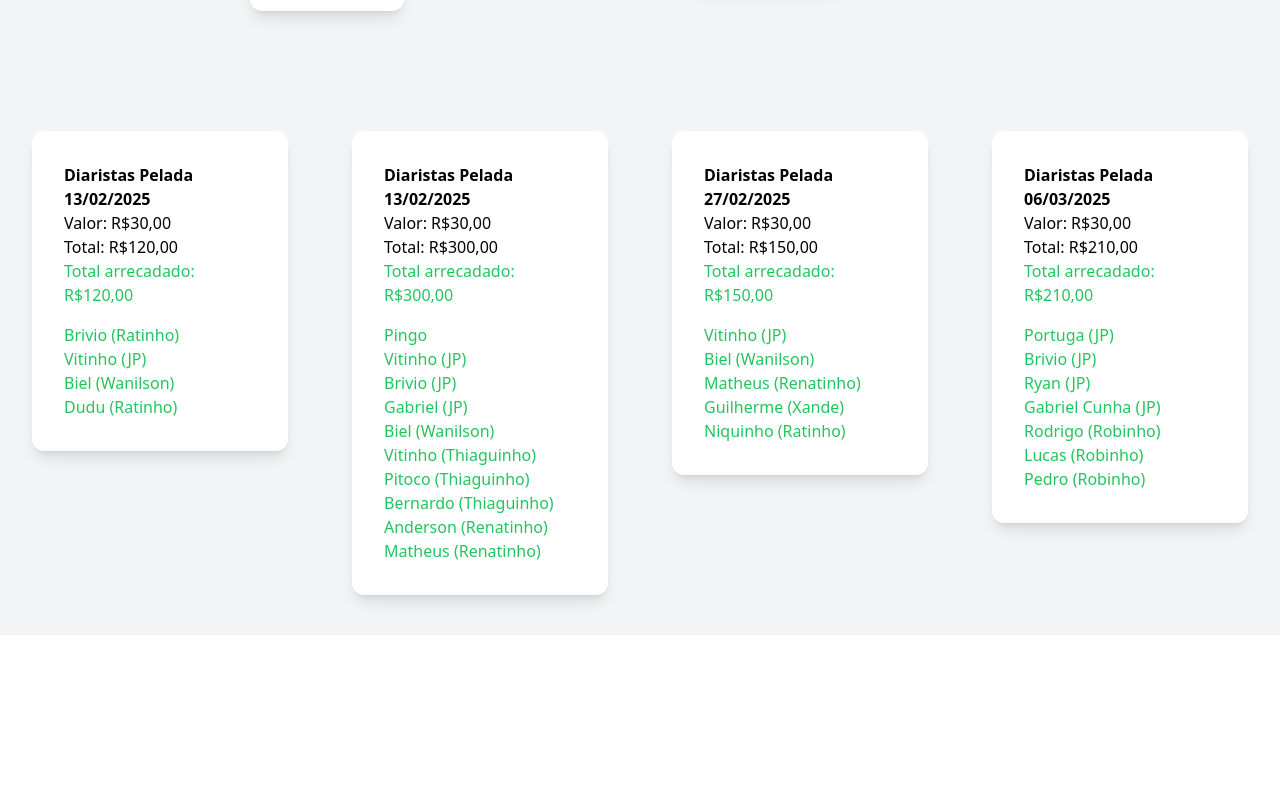
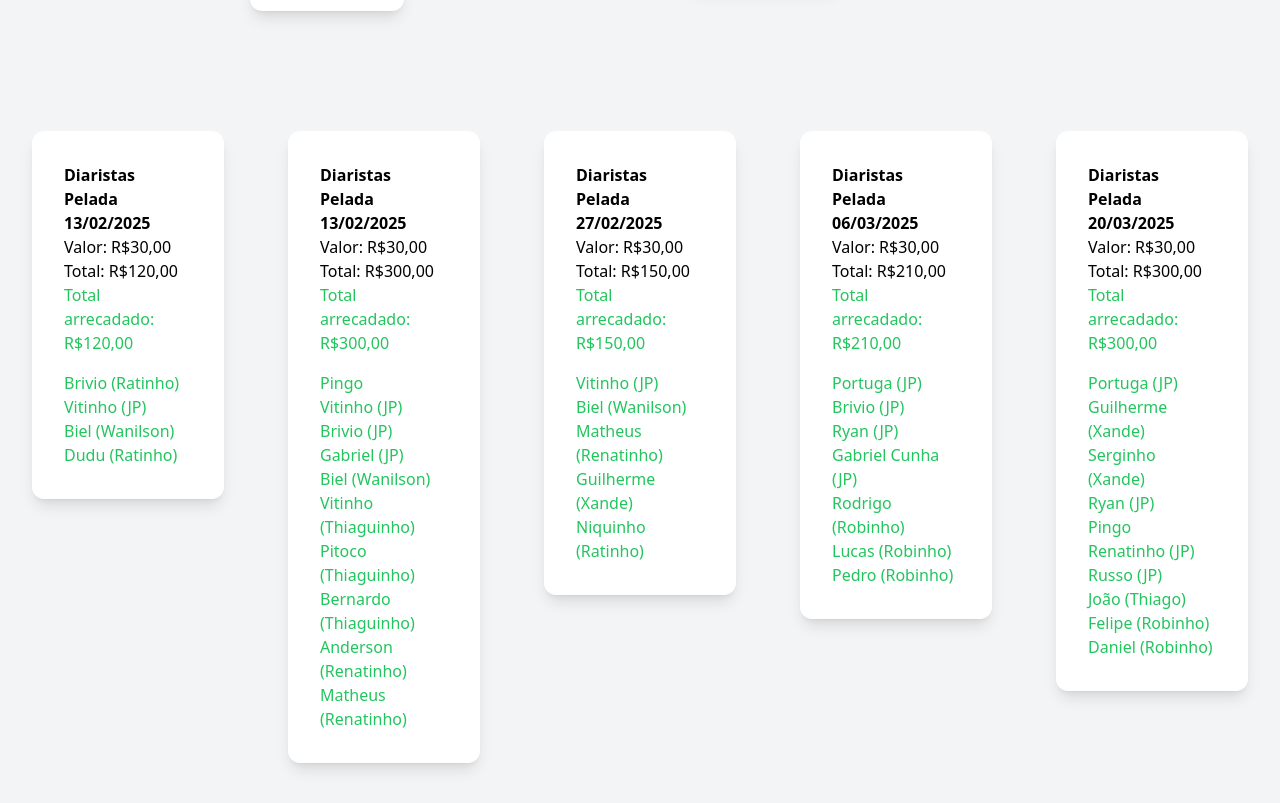
Before and after one commit to diogop2003/futebol, an Angular app in the folder pelada-front/: page /diaristas in a window 1280 px wide. Shown: the part 1755-2558 px from the top of the page. Before the commit the page ends 2390 px from the top, so only its background shows below. Built offline with nearby package versions, Linux system fonts and the light colour scheme.

Commit message:
fix valores

```diff
--- a/pelada-front/src/app/pages/diaristas/diaristas.component.html
+++ b/pelada-front/src/app/pages/diaristas/diaristas.component.html
@@ -302,5 +302,25 @@
                 <li class="text-green-500">Pedro (Robinho)</li>
             </ol>
         </div>
+        <div class="rounded-xl bg-white p-8 shadow-lg mx-8">
+            <h1 class="font-md font-bold">Diaristas Pelada 20/03/2025</h1>
+            <div class="mb-4">
+                <h1 class="font-sm">Valor: R$30,00</h1>
+                <h1 class="font-sm">Total: R$300,00</h1>
+                <h1 class="font-sm text-green-500">Total arrecadado: R$300,00</h1>
+            </div>
+            <ol>
+                <li class="text-green-500">Portuga (JP)</li>
+                <li class="text-green-500">Guilherme (Xande)</li>
+                <li class="text-green-500">Serginho (Xande)</li>
+                <li class="text-green-500">Ryan (JP)</li>
+                <li class="text-green-500">Pingo</li>
+                <li class="text-green-500">Renatinho (JP)</li>
+                <li class="text-green-500">Russo (JP)</li>
+                <li class="text-green-500">João (Thiago)</li>
+                <li class="text-green-500">Felipe (Robinho)</li>
+                <li class="text-green-500">Daniel (Robinho)</li>
+            </ol>
+        </div>
     </section>
 </section>
--- a/pelada-front/src/app/pages/mensalista/mensalista.component.html
+++ b/pelada-front/src/app/pages/mensalista/mensalista.component.html
@@ -126,15 +126,15 @@
         <h1 class="font-md font-bold">Mensalistas Março 2025</h1>
         <div class="mb-4">
             <h1 class="text-md">Valor: R$100,00</h1>
-            <h1 class="text-md">Total: R$1.800,00</h1>
-            <h1 class="text-green-500">Arrecadado: R$1.300,00</h1>
+            <h1 class="text-md">Total: R$1.700,00</h1>
+            <h1 class="text-green-500">Arrecadado: R$1.600,00</h1>
         </div>
         <ol>
             <li class="text-green-500">Sergio</li>
             <li class="text-green-500">Wanilson</li>
             <li class="text-green-500">Xande</li>
-            <li class="text-red-500">Zé</li>
-            <li class="text-red-500">Vinicius</li>
+            <li class="text-green-500">Zé</li>
+            <li class="text-green-500">Vinicius</li>
             <li class="text-green-500">Igor</li>
             <li class="text-green-500">Alex</li>
             <li class="text-green-500">Diogo</li>
@@ -142,8 +142,7 @@
             <li class="text-red-500">Pirulito</li>
             <li class="text-green-500">Roger</li>
             <li class="text-green-500">JP</li>
-            <li class="text-red-500">Rodrigo</li>
-            <li class="text-red-500">Robinho</li>
+            <li class="text-green-500">Robinho</li>
             <li class="text-green-500">Linnick</li>
             <li class="text-green-500">Thiaguinho</li>
             <li class="text-green-500">Biel</li>
--- a/pelada-front/src/app/pages/saldo/saldo.component.html
+++ b/pelada-front/src/app/pages/saldo/saldo.component.html
@@ -29,7 +29,7 @@
                 </tr>
                 <tr class="border-b gap-5">
                     <td class="w-auto py-4 text-md text-gray-700">Pagantes Março</td>
-                    <td class="w-auto py-4 text-md text-green-500">1.300,00</td>
+                    <td class="w-auto py-4 text-md text-green-500">1.600,00</td>
                 </tr>
                 <tr class="border-b gap-5">
                     <td class="w-auto py-4 text-md text-gray-700">Mensalidade do campo</td>
@@ -37,11 +37,11 @@
                 </tr>
                 <tr class="border-b gap-5">
                     <td class="w-auto py-4 text-md text-gray-700">Goleiros mês</td>
-                    <td class="w-auto py-4 text-md text-red-500">-280,00</td>
+                    <td class="w-auto py-4 text-md text-red-500">-420,00</td>
                 </tr>
                 <tr class="border-b gap-5">
                     <td class="w-auto py-4 text-md text-gray-700">Diaristas Março</td>
-                    <td class="w-auto py-4 text-md text-green-500">210,00</td>
+                    <td class="w-auto py-4 text-md text-green-500">510,00</td>
                 </tr>
                 <!-- <tr class="border-b gap-5">
                     <td class="w-auto py-4 text-md text-gray-700">Gastos adicionais Dezembro</td>
@@ -57,7 +57,7 @@
                 </tr> -->
                 <tr class="border-b gap-5">
                     <td class="w-auto py-4 text-md text-gray-700">SALDO TOTAL</td>
-                    <td class="w-auto py-4 text-md text-green-500">1.877,00</td>
+                    <td class="w-auto py-4 text-md text-green-500">2.337,00</td>
                 </tr>
             </tbody>
         </table>
```
